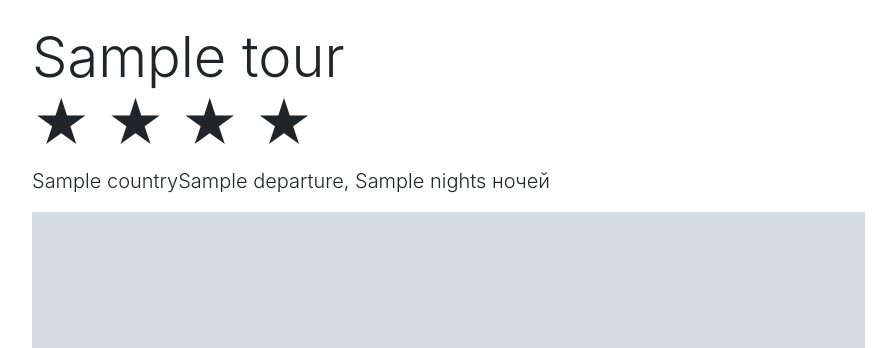
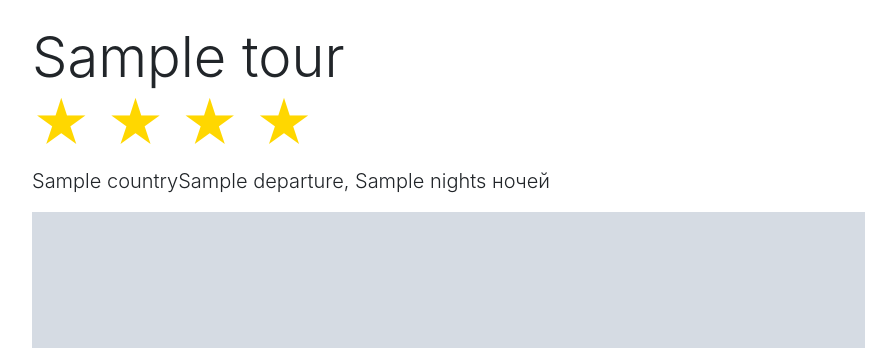
Before and after one commit to SERJika/flask_proj_1, a Flask app: template templates/tour.html in a window 1280 px wide. Shown: the part 72-420 px from the top of the page, without its empty margins (53-949 px from the left). Run offline with Flask 2, Linux system fonts and the light colour scheme; the template is opened without the code that fills it: most values are stand-ins (such as "Sample title", 1, 10 or a date in 2020); grey boxes marked "Sample" are stand-in pictures; parts of the project's set-up code (start-up, migrations or seed data) failed here and were passed over; some libraries are stand-ins or nearby versions.

Commit message:
change stars style

```diff
--- a/app.py
+++ b/app.py
@@ -228,7 +228,7 @@ def direction(direction):
     )
     output = render_template("direction.html", **template_context)  # return 'Здесь будет направление'
     return output
-# ★
+
 @app.route('/tours/<id>')
 def tour(id):
     try:
--- a/static/css/style.css
+++ b/static/css/style.css
@@ -15,6 +15,7 @@
 }
 .stars-bl {
     display: block;
+    color: #FFD700;
 }
 
 @media (min-width: 414px) {
```
